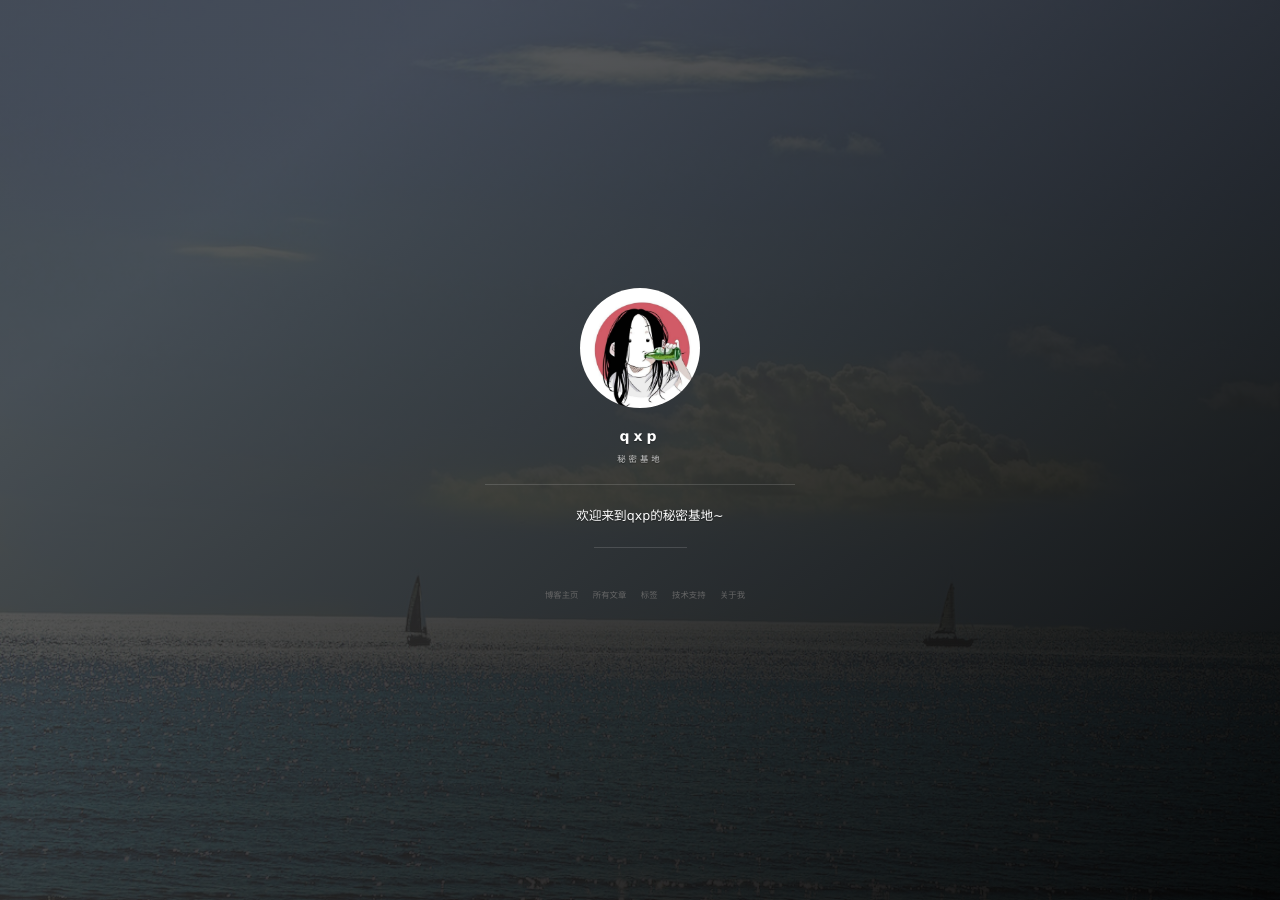
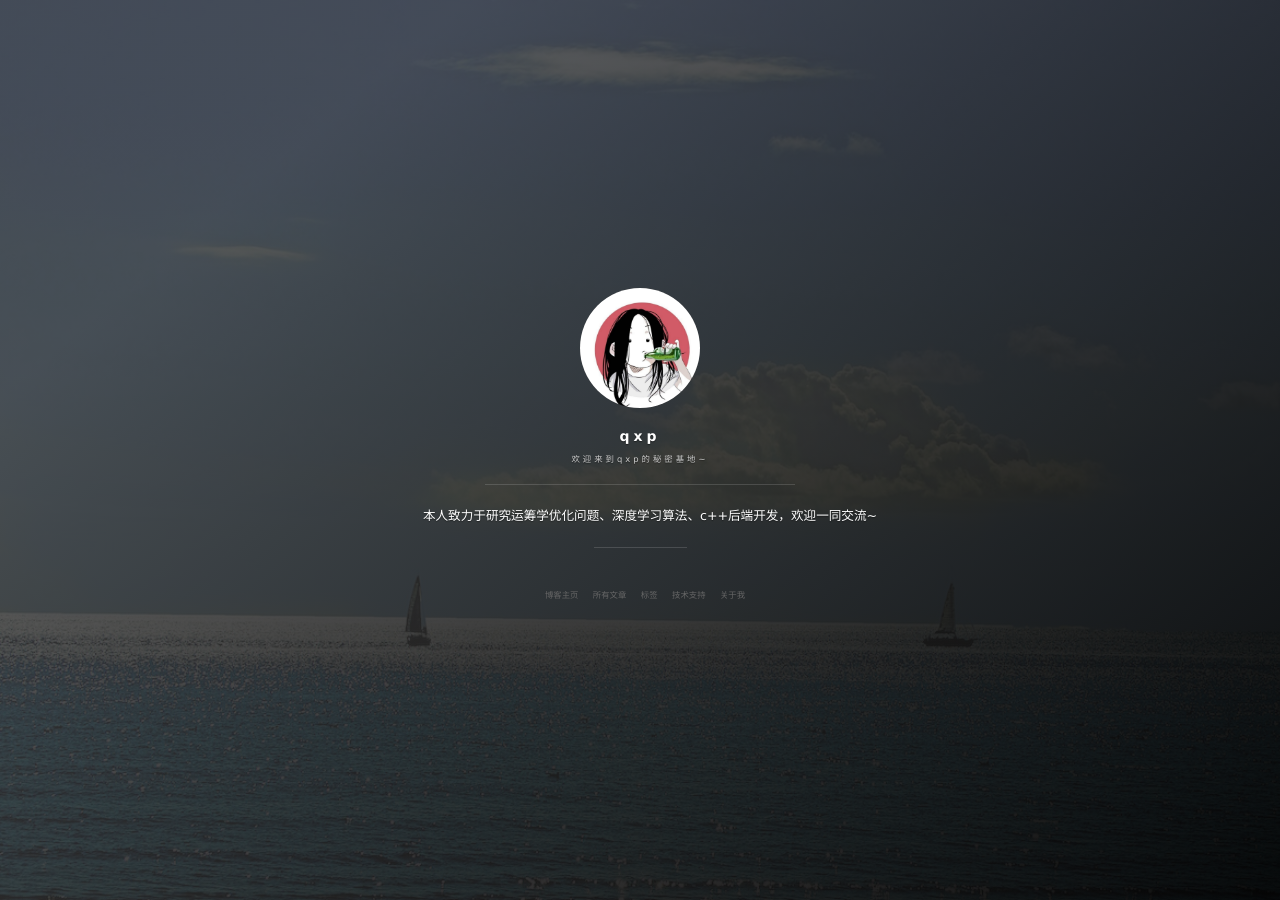
Before and after one commit to qiuxiaopeng2000/qiuxiaopeng2000.github.io, a Jekyll site: the page built from index.html, in a window 1280 px wide. Built offline with Jekyll 4.4.1, drawn with Linux system fonts in a browser that asks for light colours; nearby versions of some CDN libraries; the list of posts is cut into pages by our own code; comment, search, counter and statistics services are not loaded; grey boxes are pictures that could not be loaded.

Commit message:
Update _config.yml

```diff
--- a/_config.yml
+++ b/_config.yml
@@ -1,7 +1,7 @@
 # Basic
 title: qxp
-subtitle: 秘密基地
-description: 欢迎来到qxp的秘密基地~
+subtitle: 欢迎来到qxp的秘密基地~
+description: 本人致力于研究运筹学优化问题、深度学习算法、c++后端开发，欢迎一同交流~
 # 头像里面的标题
 avatarTitle: QXP
 # 头像里面的描述
@@ -44,7 +44,7 @@ ga:
 #
 #
 #  _post/ 下的文章更换成你自己的文章
-#  帮忙star一下，感谢~😆 地址： https://github.com/leopardpan/leopardpan.github.io
+#  帮忙star一下，感谢~😆 地址： https://github.com/qiuxiaopeng2000/qiuxiaopeng2000.github.io
 #
 #
 # 《--------------- 下面的信息可以自行选择是否修改 ------------------------》
```
